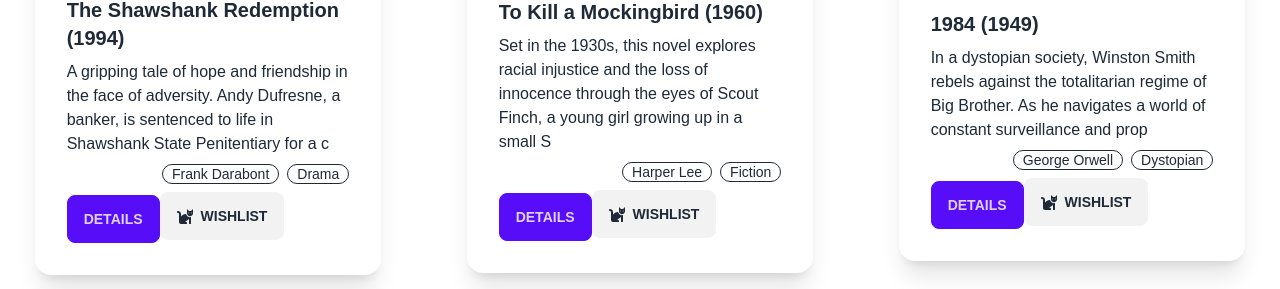
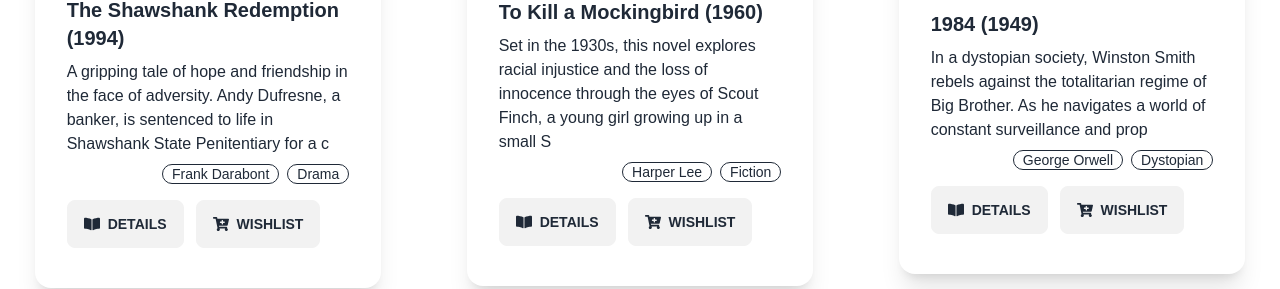
Before and after one commit to codewithashim/Book-Hub-Frontend, a React (Vite) app: page / in a window 1280 px wide. Shown: the part 1483-1772 px from the top of the page. Built offline with nearby package versions, Linux system fonts and the light colour scheme; no server answers; grey boxes are pictures that could not be loaded.

Commit message:
[DONE] book details are addeed

```diff
--- /dev/null
+++ b/src/components/ManageBooks/DeleteBook/DeleteBooks.tsx
@@ -0,0 +1,9 @@
+const DeleteBooks = () => {
+  return (
+    <section>
+      <h1>DeleteBooks</h1>
+    </section>
+  );
+};
+
+export default DeleteBooks;
--- /dev/null
+++ b/src/components/ManageBooks/EditeBook/EditeBook.tsx
@@ -0,0 +1,9 @@
+const EditeBook = () => {
+  return (
+    <section>
+      <h1>EditeBook</h1>
+    </section>
+  );
+};
+
+export default EditeBook;
--- a/src/pages/recentBook/RecentBookCard/RectntBookCard.tsx
+++ b/src/components/RecentBookCard/RectntBookCard.tsx
@@ -1,8 +1,10 @@
-import { FaCat } from "react-icons/fa";
-import { IRecentBookCardProps } from "../../../types/globalTypes";
+import { FaBookOpen, FaCartPlus } from "react-icons/fa";
+import { IRecentBookCardProps } from "../../types/globalTypes";
+import { Link } from "react-router-dom";
 
 const RectntBookCard = ({ book }: IRecentBookCardProps) => {
-  const { image, title, description, genre, publicationYear, author } = book;
+  const { image, title, description, genre, publicationYear, author, id } =
+    book;
 
   return (
     <div className="card w-10/12 mx-auto bg-base-100 shadow-xl">
@@ -20,10 +22,16 @@ const RectntBookCard = ({ book }: IRecentBookCardProps) => {
         </div>
 
         <div className="card-actions">
-          <div>
-            <button className="btn btn-primary">Details</button>
+          <div className="flex gap-3 my-2">
+            <Link
+              to={`/books-details/${id}`}
+              className="btn btn-outline-primary"
+            >
+              <FaBookOpen />
+              Details
+            </Link>
             <button className="btn btn-outline-primary">
-              <FaCat />
+              <FaCartPlus />
               Wishlist
             </button>
           </div>
--- a/src/pages/allBooks/AllBooks.tsx
+++ b/src/pages/allBooks/AllBooks.tsx
@@ -1,4 +1,4 @@
-const allBooks = () => {
+const AllBooks = () => {
   return (
     <section>
       <h1>All Books</h1>
@@ -6,4 +6,4 @@ const allBooks = () => {
   );
 };
 
-export default allBooks;
+export default AllBooks;
--- /dev/null
+++ b/src/pages/booksDetails/bookDetails.tsx
@@ -0,0 +1,9 @@
+const bookDetails = () => {
+  return (
+    <section>
+      <h1>bookDetails</h1>
+    </section>
+  );
+};
+
+export default bookDetails;
--- a/src/pages/home/Hero/Hero.tsx
+++ b/src/pages/home/Hero/Hero.tsx
@@ -18,7 +18,7 @@ const Hero = () => {
               BookHub is a website where you can find books and add them to your
               library. You can also add your own books to the website.
             </p>
-            <Link to="/allBooks" className="btn btn-primary">
+            <Link to="/all-books" className="btn btn-primary">
               Get Started
             </Link>
           </div>
--- a/src/pages/home/Home/home.tsx
+++ b/src/pages/home/Home/home.tsx
@@ -1,4 +1,4 @@
-import RecentBook from "../../recentBook/RecentBook/RecentBook";
+import RecentBook from "../RecentBook/RecentBook";
 import Hero from "../Hero/Hero";
 
 const home = () => {
--- a/src/pages/recentBook/RecentBook/RecentBook.tsx
+++ b/src/pages/home/RecentBook/RecentBook.tsx
@@ -1,6 +1,6 @@
 import React from "react";
 import { IBook } from "../../../types/globalTypes";
-import RecentBookCard from "../RecentBookCard/RectntBookCard";
+import RecentBookCard from "../../../components/RecentBookCard/RectntBookCard";
 
 const RecentBookData: IBook[] = [
   {
--- a/src/routes/routes.tsx
+++ b/src/routes/routes.tsx
@@ -26,9 +26,12 @@ const routes = createBrowserRouter([
         element: <Signup />,
       },
       {
-        path: "/allBooks",
+        path: "/all-books",
         element: <AllBooks />,
       },
+      {
+        path: "/books-details/:id"
+      }
     ],
   },
   {
```
Also changed, not shown: public/books.json (+10 -0 lines).
